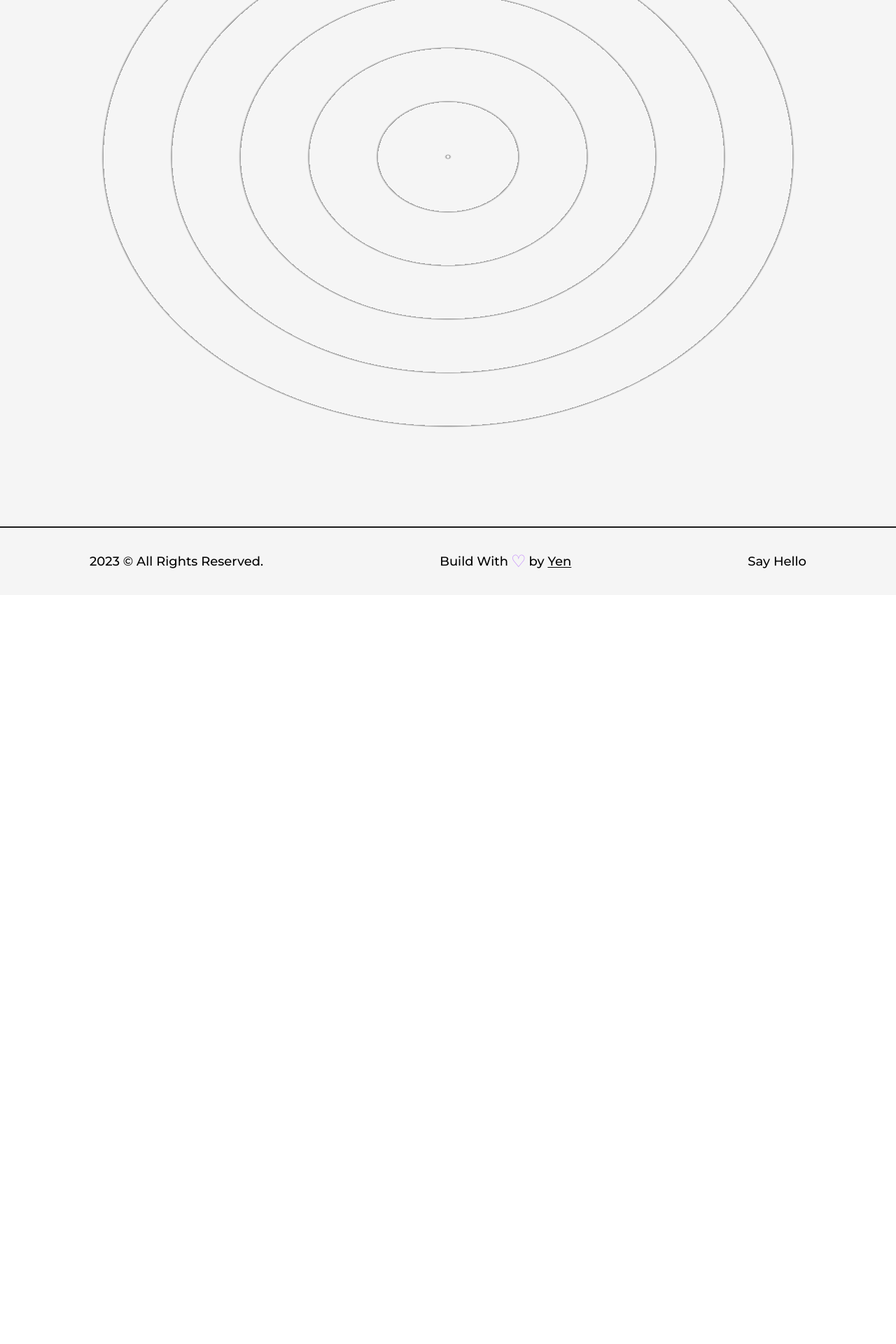
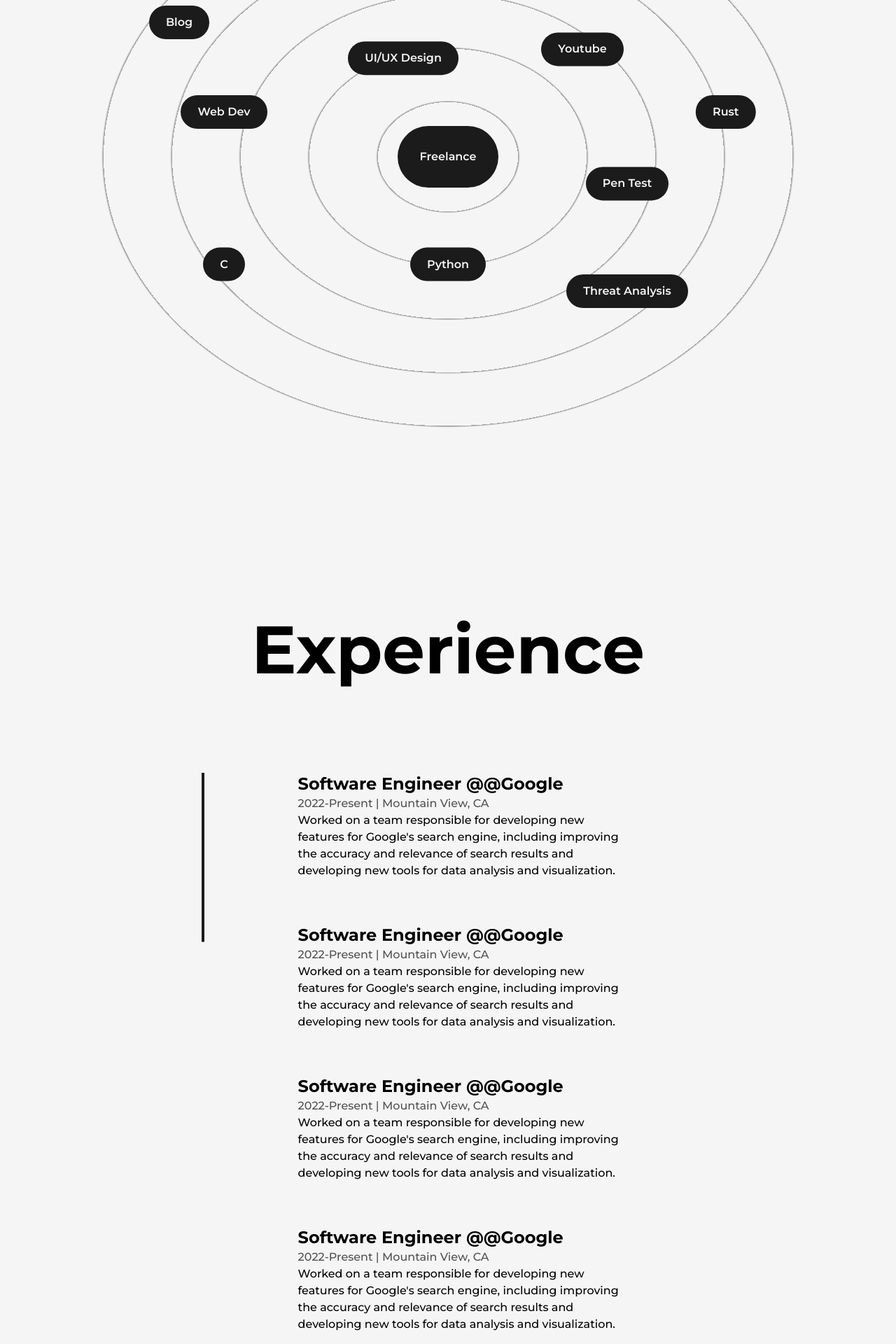
Before and after one commit to Monles/Next.js-Developer-Portfolio, a Next.js app: page /about in a window 1280 px wide. Shown: the part 1460-3380 px from the top of the page at 70% size. Before the commit the page ends 2310 px from the top, so only its background shows below. Built offline with nearby package versions, Linux system fonts and the light colour scheme.

Commit message:
experience

```diff
--- /dev/null
+++ b/src/components/Experience.js
@@ -0,0 +1,79 @@
+import React, { useRef } from 'react'
+import { motion, useScroll } from 'framer-motion'
+
+const Details = ({ position, company, companyLink, time, address, work }) => {
+  return (
+    <li className='my-8 first:mt-0 last:mb-0 w-[60%] mx-auto flex flex-col items-center justify-between'>
+      <div>
+        <h3 className='capitalize font-bold text-2xl'>
+          {position}&nbsp;<a href={companyLink}>@{company}</a>
+        </h3>
+        <span className='capitalize font-medium text-dark/75'>
+          {time} | {address}
+        </span>
+        <p className='font-medium w-full'>{work}</p>
+      </div>
+    </li>
+  )
+}
+
+const Experience = () => {
+  const ref = useRef(null)
+  const { scrollYProgress } = useScroll({
+    target: ref,
+    offset: ['start end', 'center start'],
+  })
+  return (
+    <div className='my-64'>
+      <h2 className='font-bold text-8xl mb-32 w-full text-center'>
+        Experience
+      </h2>
+      <div ref={ref} className='w-[75%] mx-auto relative'>
+        <motion.div
+          style={{ scaleY: scrollYProgress }}
+          className='absolute left-8 top-0 w-[4px] h-full bg-dark origin-top'
+        />
+        <ul className='w-full flex flex-col items-start justify-between ml-4'>
+          <Details
+            position='Software Engineer'
+            company='@Google'
+            time='2022-Present'
+            address='Mountain View, CA'
+            work="Worked on a team responsible for developing new features for Google's
+search engine, including improving the accuracy and relevance of search results and
+developing new tools for data analysis and visualization."
+          />
+          <Details
+            position='Software Engineer'
+            company='@Google'
+            time='2022-Present'
+            address='Mountain View, CA'
+            work="Worked on a team responsible for developing new features for Google's
+search engine, including improving the accuracy and relevance of search results and
+developing new tools for data analysis and visualization."
+          />
+          <Details
+            position='Software Engineer'
+            company='@Google'
+            time='2022-Present'
+            address='Mountain View, CA'
+            work="Worked on a team responsible for developing new features for Google's
+search engine, including improving the accuracy and relevance of search results and
+developing new tools for data analysis and visualization."
+          />
+          <Details
+            position='Software Engineer'
+            company='@Google'
+            time='2022-Present'
+            address='Mountain View, CA'
+            work="Worked on a team responsible for developing new features for Google's
+search engine, including improving the accuracy and relevance of search results and
+developing new tools for data analysis and visualization."
+          />
+        </ul>
+      </div>
+    </div>
+  )
+}
+
+export default Experience
--- a/src/components/Skills.js
+++ b/src/components/Skills.js
@@ -1,10 +1,42 @@
 import React from 'react'
+import { motion } from 'framer-motion'
+
+const Skill = ({ name, x, y }) => {
+  return (
+    <motion.div
+      className='flex items-center justify-center rounded-full font-semibold bg-dark text-light py-3 px-6 shadow-dark cursor-pointer absolute'
+      whileHover={{ scale: 1.05 }}
+      initial={{ x: 0, y: 0 }}
+      animate={{ x: x, y: y }}
+      transition={{ duration: 1.5 }}
+      viewport={{ once: true }}>
+      {name}
+    </motion.div>
+  )
+}
 
 const Skills = () => {
   return (
     <>
       <h2 className='font-bold text-8xl mt-64 w-full text-center'>Skills</h2>
-      <div className='w-full h-screen relative flex items-center justify-center rounded-full bg-circularLight'></div>
+      <div className='w-full h-screen relative flex items-center justify-center rounded-full bg-circularLight'>
+        <motion.div
+          className='flex items-center justify-center rounded-full font-semibold bg-dark text-light p-8 shadow-dark cursor-pointer'
+          whileHover={{ scale: 1.05 }}>
+          Freelance
+        </motion.div>
+
+        <Skill name='Web Dev' x='-25vw' y='-5vw' />
+        <Skill name='Pen Test' x='20vw' y='3vw' />
+        <Skill name='Threat Analysis' x='20vw' y='15vw' />
+        <Skill name='Python' x='0vw' y='12vw' />
+        <Skill name='C' x='-25vw' y='12vw' />
+        <Skill name='Blog' x='-30vw' y='-15vw' />
+        <Skill name='Youtube' x='15vw' y='-12vw' />
+        <Skill name='Rust' x='31vw' y='-5vw' />
+        <Skill name='Brand Design' x='0vw' y='-20vw' />
+        <Skill name='UI/UX Design' x='-5vw' y='-11vw' />
+      </div>
     </>
   )
 }
--- a/src/pages/about.js
+++ b/src/pages/about.js
@@ -6,6 +6,7 @@
 import Image from 'next/image'
 import { useInView, useMotionValue, useSpring } from 'framer-motion'
 import Skills from '@/components/Skills'
+import Experience from '@/components/Experience'
 
 const AnimatedNumbers = ({ value }) => {
   const ref = useRef(null)
@@ -101,6 +102,7 @@
             </div>
           </div>
           <Skills />
+          <Experience />
         </Layout>
       </main>
     </>
```
